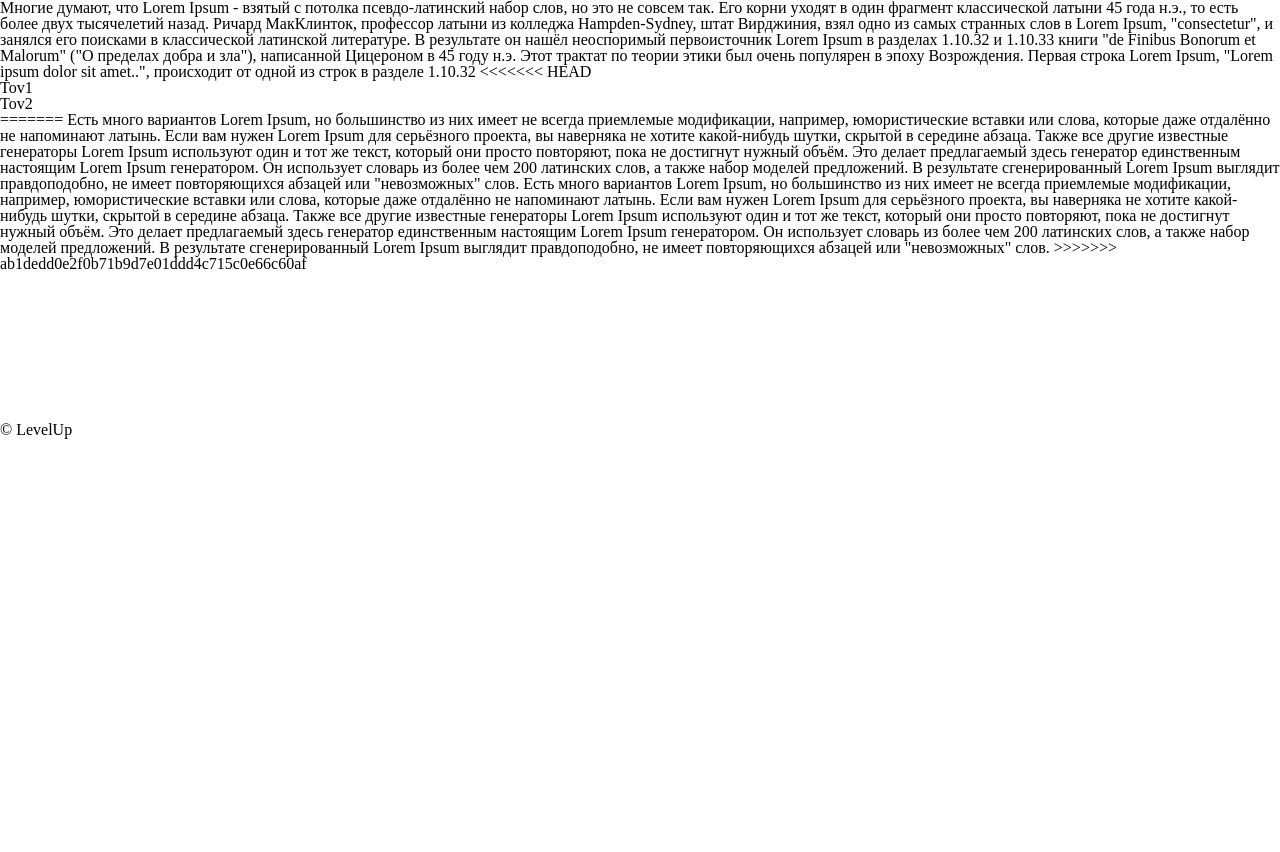
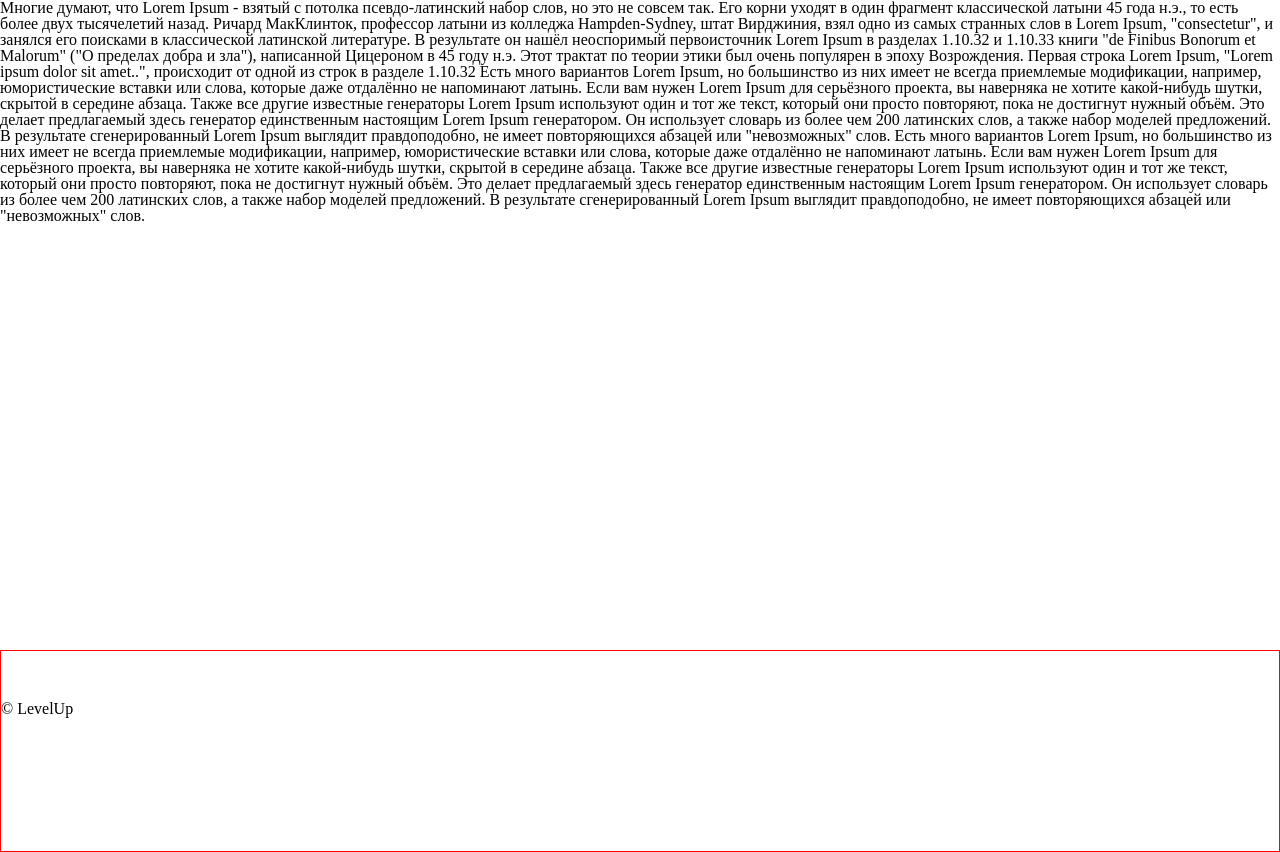
Before and after one commit to kotychka/shop, a PHP site: page /products.html in a window 1280 px wide. Before the commit the page ends 439 px from the top, so only its background shows below. Run offline with PHP 8.4, Linux system fonts and the light colour scheme.

Commit message:
from backup

```diff
--- a/assets/css/style.css
+++ b/assets/css/style.css
@@ -9,13 +9,6 @@
 	padding:0;
 }
 
-<<<<<<< HEAD
-html{
-	font-size: 14px
-}
-
-=======
->>>>>>> ab1dedd0e2f0b71b9d7e01ddd4c715c0e66c60af
 .wrapper{
 	min-height:100%;
 	margin-bottom:-150px;
@@ -25,15 +18,7 @@
 	height:150px;
 }
 
-<<<<<<< HEAD
-.em-width{
-	font-size: 2rem;
-}
-
-.product{
-=======
 div.product{
->>>>>>> ab1dedd0e2f0b71b9d7e01ddd4c715c0e66c60af
 		float:left;
 		width:33%;
 }
--- a/products.html
+++ b/products.html
@@ -14,23 +14,10 @@
 
 	<div class="wrapper">
 		Многие думают, что Lorem Ipsum - взятый с потолка псевдо-латинский набор слов, но это не совсем так. Его корни уходят в один фрагмент классической латыни 45 года н.э., то есть более двух тысячелетий назад. Ричард МакКлинток, профессор латыни из колледжа Hampden-Sydney, штат Вирджиния, взял одно из самых странных слов в Lorem Ipsum, "consectetur", и занялся его поисками в классической латинской литературе. В результате он нашёл неоспоримый первоисточник Lorem Ipsum в разделах 1.10.32 и 1.10.33 книги "de Finibus Bonorum et Malorum" ("О пределах добра и зла"), написанной Цицероном в 45 году н.э. Этот трактат по теории этики был очень популярен в эпоху Возрождения. Первая строка Lorem Ipsum, "Lorem ipsum dolor sit amet..", происходит от одной из строк в разделе 1.10.32
-<<<<<<< HEAD
-
-
-		<div>
-			<h3>Tov1</h3>
-		</div>
-
-		<div>
-			<h3>Tov2</h3>
-		</div>
-
-=======
 		Есть много вариантов Lorem Ipsum, но большинство из них имеет не всегда приемлемые модификации, например, юмористические вставки или слова, которые даже отдалённо не напоминают латынь. Если вам нужен Lorem Ipsum для серьёзного проекта, вы наверняка не хотите какой-нибудь шутки, скрытой в середине абзаца. Также все другие известные генераторы Lorem Ipsum используют один и тот же текст, который они просто повторяют, пока не достигнут нужный объём. Это делает предлагаемый здесь генератор единственным настоящим Lorem Ipsum генератором. Он использует словарь из более чем 200 латинских слов, а также набор моделей предложений. В результате сгенерированный Lorem Ipsum выглядит правдоподобно, не имеет повторяющихся абзацей или "невозможных" слов.
 		Есть много вариантов Lorem Ipsum, но большинство из них имеет не всегда приемлемые модификации, например, юмористические вставки или слова, которые даже отдалённо не напоминают латынь. Если вам нужен Lorem Ipsum для серьёзного проекта, вы наверняка не хотите какой-нибудь шутки, скрытой в середине абзаца. Также все другие известные генераторы Lorem Ipsum используют один и тот же текст, который они просто повторяют, пока не достигнут нужный объём. Это делает предлагаемый здесь генератор единственным настоящим Lorem Ipsum генератором. Он использует словарь из более чем 200 латинских слов, а также набор моделей предложений. В результате сгенерированный Lorem Ipsum выглядит правдоподобно, не имеет повторяющихся абзацей или "невозможных" слов.
 
 
->>>>>>> ab1dedd0e2f0b71b9d7e01ddd4c715c0e66c60af
 	<div class="buffer"></div>
 
 	</div>
```
Also changed, not shown: index.html (+0 -15 lines).
